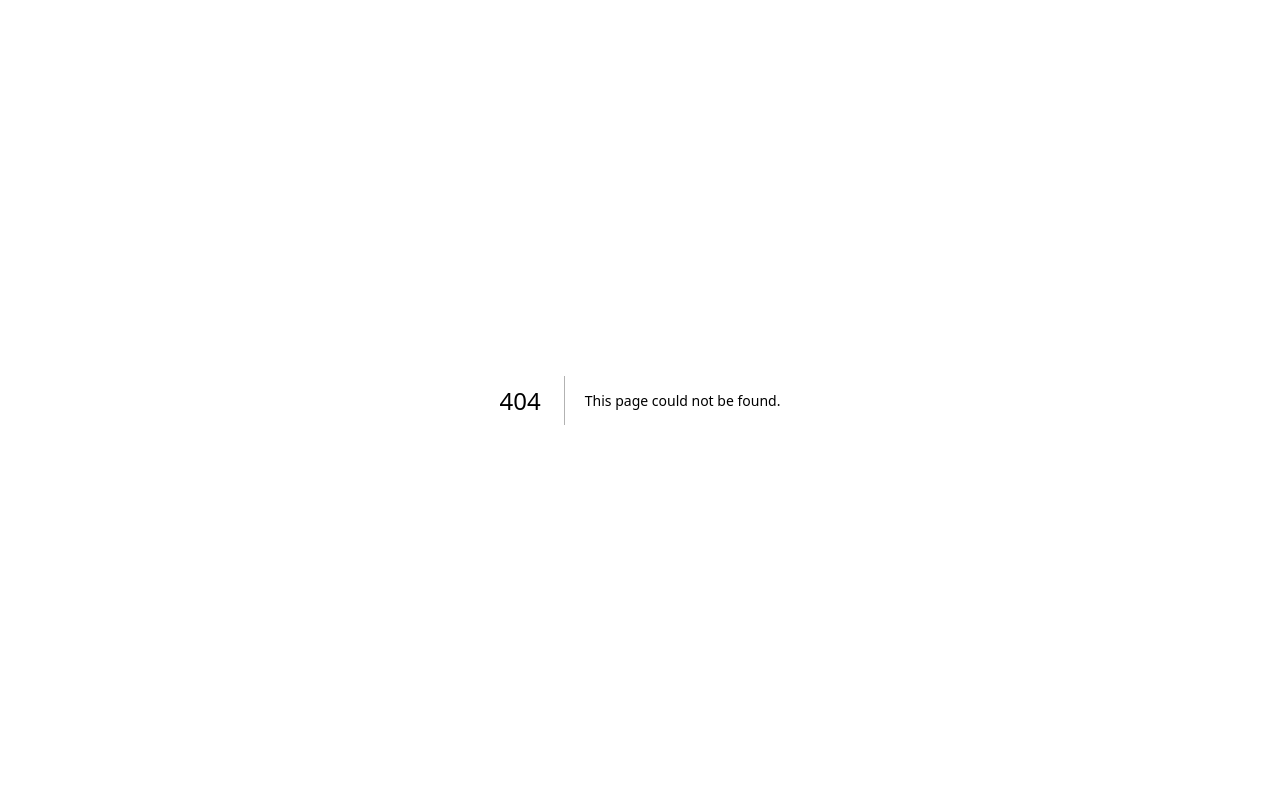
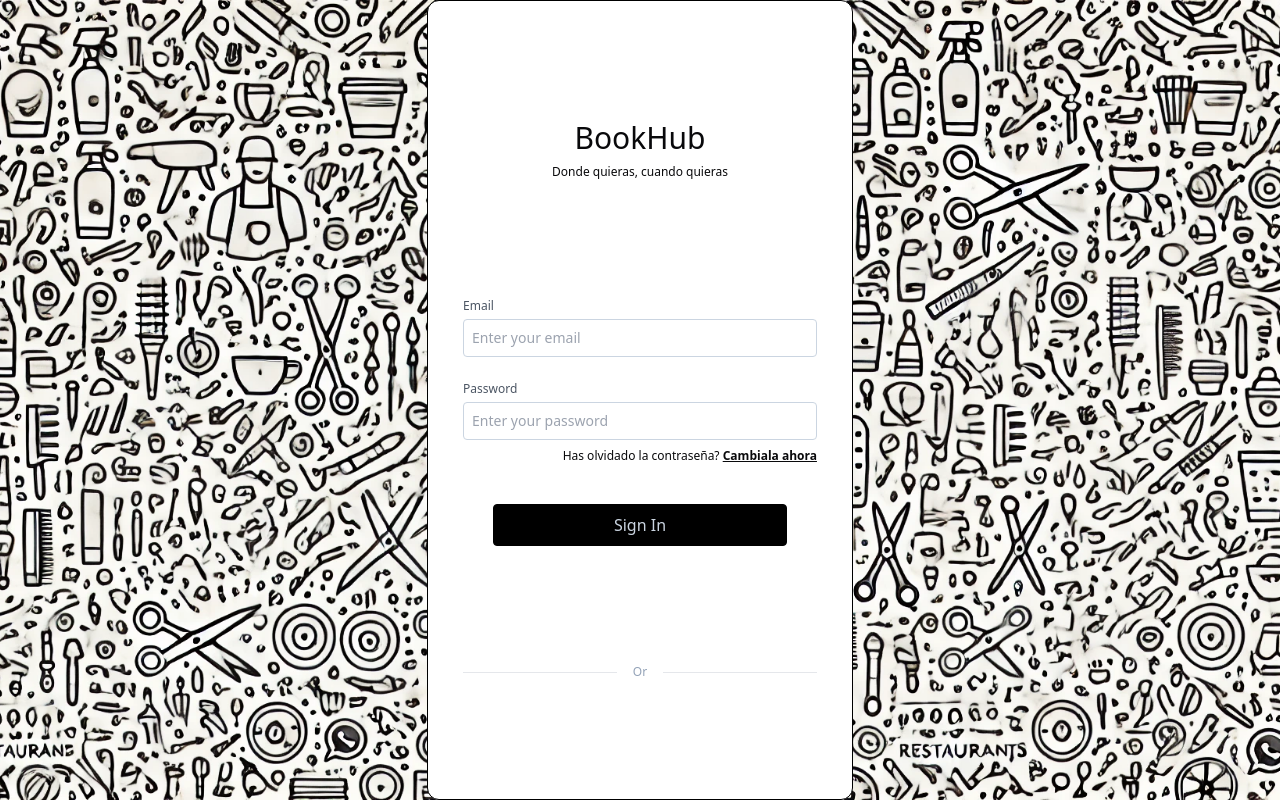
Before and after one commit to csalvite/book-hub, a Next.js app: page /auth/register/user in a window 1280 px wide. Before the commit this address had no page. Built offline with nearby package versions, Linux system fonts and the light colour scheme.

Commit message:
creando pantalla de login y registro

```diff
--- /dev/null
+++ b/src/app/auth/actions.ts
@@ -0,0 +1 @@
+// archivo de server actions para llamadas al backend
--- /dev/null
+++ b/src/app/auth/layout.tsx
@@ -0,0 +1,24 @@
+import type { Metadata } from 'next';
+
+export const metadata: Metadata = {
+  title: 'Autenticación',
+  description: 'Login o registro',
+};
+
+export default function RootLayout({
+  children,
+}: Readonly<{
+  children: React.ReactNode;
+}>) {
+  return (
+    <html lang='es'>
+      <body>
+        <main
+          className={`min-w-full min-h-screen flex items-center justify-center bg-[url('/images/background.webp')] bg-cover bg-center`}
+        >
+          {children}
+        </main>
+      </body>
+    </html>
+  );
+}
--- /dev/null
+++ b/src/app/auth/login/page.tsx
@@ -0,0 +1,8 @@
+export default function Home() {
+  return (
+    <main>
+      <h1>Página de Login</h1>
+      <button>Boton</button>
+    </main>
+  );
+}
--- /dev/null
+++ b/src/app/auth/register/business/page.tsx
@@ -0,0 +1,8 @@
+export default function Home() {
+  return (
+    <main>
+      <h1>Página de registro de empresa</h1>
+      <button>Boton</button>
+    </main>
+  );
+}
--- /dev/null
+++ b/src/app/auth/register/user/page.tsx
@@ -0,0 +1,61 @@
+'use client';
+import { Input } from '@/components/Forms/Input';
+import { Separador } from '@/components/Separador';
+import { motion } from 'framer-motion';
+
+export default function Home() {
+  return (
+    <section className='h-[50rem] w-10/12 rounded-xl border border-black lg:w-6/12 xl:w-4/12 bg-white flex flex-col items-center justify-evenly text-zinc-950'>
+      <div className='cn-w-full flex flex-col items-center'>
+        <h1 className='text-3xl mb-2'>BookHub</h1>
+        <h2 className='text-xs'>Donde quieras, cuando quieras</h2>
+      </div>
+      <div className='w-10/12'>
+        <div className='h-full flex flex-col items-center gap-6'>
+          <motion.div
+            initial={{ y: 100, opacity: 0 }}
+            animate={{ y: 0, opacity: 1 }}
+            transition={{ ease: 'easeOut', duration: 0.3 }}
+            className='w-full'
+          >
+            <Input label='Email' placeholder='Enter your email' />
+          </motion.div>
+          <motion.div
+            initial={{ y: 100, opacity: 0 }}
+            animate={{ y: 0, opacity: 1 }}
+            transition={{ ease: 'easeOut', duration: 0.3, delay: 0.2 }}
+            className='w-full'
+          >
+            <Input
+              label='Password'
+              type='pass'
+              placeholder='Enter your password'
+            />
+            <p className='text-xs mt-2 text-right'>
+              Has olvidado la contraseña?{' '}
+              <span className='underline font-semibold cursor-pointer'>
+                Cambiala ahora
+              </span>
+            </p>
+          </motion.div>
+
+          <motion.div
+            initial={{ y: 100, opacity: 0 }}
+            animate={{ y: 0, opacity: 1 }}
+            transition={{ ease: 'easeOut', duration: 0.3, delay: 0.4 }}
+            className='w-full text-center'
+          >
+            <motion.button
+              className='w-10/12 mt-4 text-slate-300 bg-black border border-black rounded p-2'
+              whileHover={{ scale: [null, 1.2, 1.1] }}
+              transition={{ duration: 0.3 }}
+            >
+              Sign In
+            </motion.button>
+          </motion.div>
+        </div>
+      </div>
+      <Separador className='flex items-center gap-4 w-10/12' text='Or' />
+    </section>
+  );
+}
--- a/src/app/globals.css
+++ b/src/app/globals.css
@@ -9,18 +9,18 @@
 }
 
 body {
-  background-color: var(--foreground-rgb);
+  /* background-color: var(--foreground-rgb); */
   color: var(--letters);
 }
 
-button {
+/* button {
   background-color: var(--buttons);
   padding: 0.8rem 2rem;
   border-radius: 25px;
   transition: all 0.3s ease;
-}
+} */
 
-button:hover {
+/* button:hover {
   color: var(--foreground-rgb);
   background-color: var(--letters);
   box-shadow: 0px 5px 5px var(--buttons);
@@ -28,4 +28,4 @@ button:hover {
 
 button:active {
   background-color: var(--buttons);
-}
+} */
--- a/src/app/page.tsx
+++ b/src/app/page.tsx
@@ -1,10 +1,20 @@
-import Image from 'next/image';
+import Link from 'next/link';
 
 export default function Home() {
   return (
-    <main>
-      <h1>BookHub</h1>
-      <button>Boton</button>
+    <main className='flex flex-col items-center justify-center min-w-full min-h-screen bg-gradient-to-r from-cyan-500 to-blue-500'>
+      <h1 className='text-3xl'>BookHub</h1>
+      <Link href={'/auth/register/user'}>
+        <p className='p-2 inline-block hover:underline'>
+          No tienes una cuenta? Regístrate
+        </p>
+      </Link>
+      <br />
+      <Link href={'/auth/register/business'}>
+        <p className='p-2 inline-block hover:underline'>
+          Ah pero eres empresa y quieres darte de alta? Regístrate
+        </p>
+      </Link>
     </main>
   );
 }
--- /dev/null
+++ b/src/components/Forms/Input.tsx
@@ -0,0 +1,40 @@
+interface inputProps {
+  label?: string;
+  type?: string;
+  className?: string;
+  name?: string;
+  value?: string;
+  placeholder?: string;
+  valid?: boolean;
+  invalid?: boolean;
+  required?: boolean;
+}
+
+export const Input = ({
+  label = '',
+  type = 'text',
+  className,
+  name = '',
+  value,
+  placeholder = '',
+  valid,
+  invalid,
+  required,
+}: inputProps) => {
+  return (
+    <div id='input' className='flex flex-col'>
+      <label htmlFor={name} className='text-gray-600 text-xs'>
+        {label}
+      </label>
+      <input
+        type={type}
+        name={name}
+        className={`mt-[0.3rem] border border-slate-300 text-sm rounded p-2 w-full
+            ${className} ${valid} ${invalid}`}
+        value={value}
+        placeholder={placeholder}
+        required={required}
+      />
+    </div>
+  );
+};
--- /dev/null
+++ b/src/components/Separador.tsx
@@ -0,0 +1,15 @@
+export const Separador = ({
+  text,
+  className = '',
+}: {
+  text: string;
+  className?: string;
+}) => {
+  return (
+    <div className={className}>
+      <hr className='w-full' />
+      <span className='text-xs text-slate-400'>{text}</span>
+      <hr className='w-full' />
+    </div>
+  );
+};
```
Also changed, not shown: package.json (+6 -5 lines), public/images/background.webp (added), 1 other file (tests, documents, lock files or other folders).
